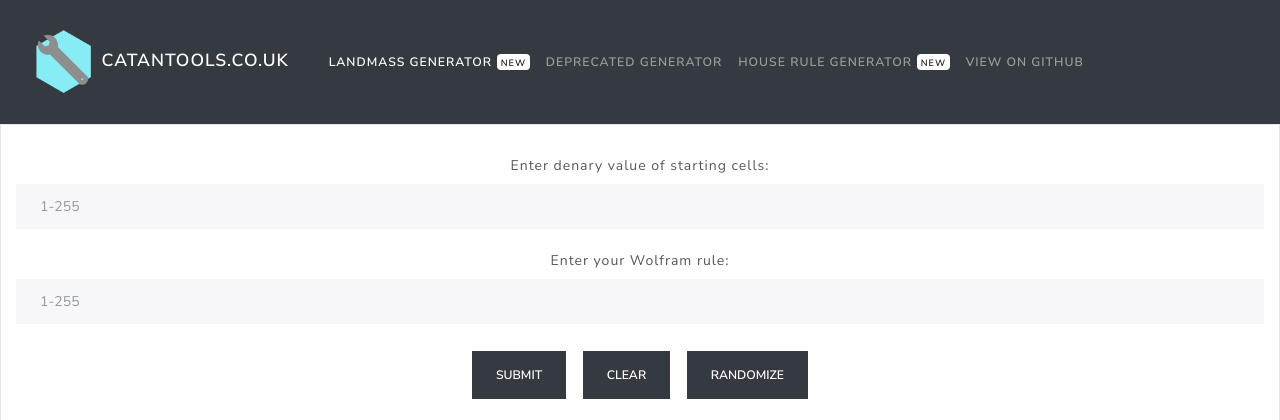
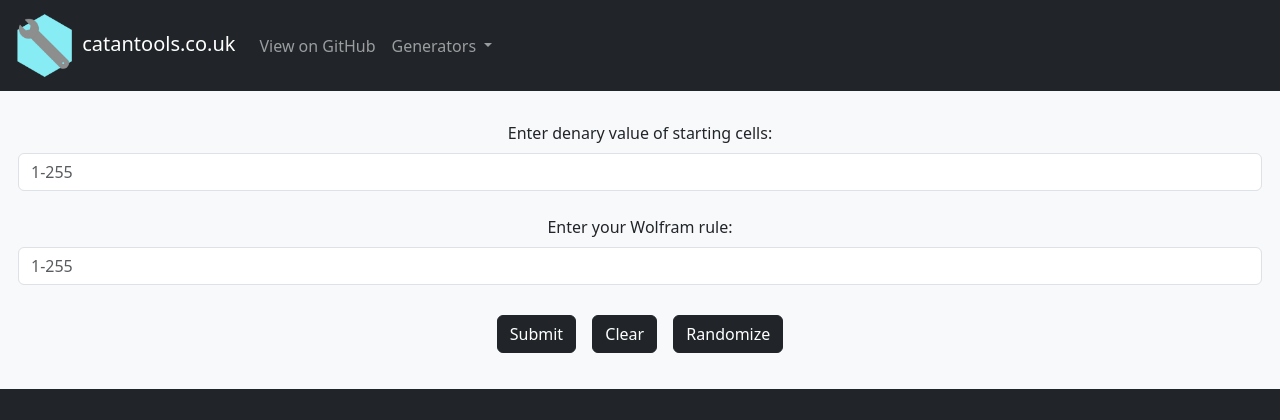
Before and after one commit to ReefLakin/CellularAutomataCatan, a PHP site: page / in a window 1280 px wide. Shown: the top 420 px of the page. Run offline with PHP 8.4, Linux system fonts and the light colour scheme; some libraries are stand-ins or nearby versions.

Commit message:
Project Refactor
Took a long look at the project and thought, "the file structure update is upon us." Now it's a little easier to navigate.

```diff
--- a/index.php
+++ b/index.php
@@ -43,23 +43,31 @@
 </head>
 <body>
 
-<!-- Navigation Menu -->
 <nav class="navbar navbar-expand-lg navbar-dark bg-dark">
     <div class="container-fluid">
-        <a class="navbar-brand" href="#">
+        <a class="navbar-brand" href="index.php">
             <img src="/assets/Catan Tools Logo.png" width="65" height="65" class="d-inline-block align-center" alt="">
             catantools.co.uk
         </a>
-        <button class="navbar-toggler" type="button" data-bs-toggle="collapse" data-bs-target="#navbarNavAltMarkup" aria-controls="navbarNavAltMarkup" aria-expanded="false" aria-label="Toggle navigation">
+        <button class="navbar-toggler" type="button" data-bs-toggle="collapse" data-bs-target="#navbarNavDropdown" aria-controls="navbarNavDropdown" aria-expanded="false" aria-label="Toggle navigation">
             <span class="navbar-toggler-icon"></span>
         </button>
-        <div class="collapse navbar-collapse" id="navbarNavAltMarkup">
-            <div class="navbar-nav">
-                <a class="nav-link active" aria-current="page" href="#">Landmass Generator<span class="badge badge-secondary" style="margin-left: 5px">New</span></a>
-                <a class="nav-link" href="deprecated.php">Deprecated Generator</a>
-                <a class="nav-link" href="house.php">House Rule Generator<span class="badge badge-secondary" style="margin-left: 5px">New</span></a>
-                <a class="nav-link" href="https://github.com/ReefLakin/CellularAutomataCatan">View On GitHub</a>
-            </div>
+        <div class="collapse navbar-collapse" id="navbarNavDropdown">
+            <ul class="navbar-nav">
+                <li class="nav-item">
+                    <a class="nav-link" href="https://github.com/ReefLakin/CellularAutomataCatan">View on GitHub</a>
+                </li>
+                <li class="nav-item dropdown">
+                    <a class="nav-link dropdown-toggle" href="#" id="navbarDropdownMenuLink" role="button" data-bs-toggle="dropdown" aria-expanded="false">
+                        Generators
+                    </a>
+                    <ul class="dropdown-menu" aria-labelledby="navbarDropdownMenuLink">
+                        <li><a class="dropdown-item" href="index.php">Landmass Generator<span class="badge badge-info" style="margin-left: 5px">New</span></a></li>
+                        <li><a class="dropdown-item" href="./pages/deprecated.php">Deprecated Landmass Generator</a></li>
+                        <li><a class="dropdown-item" href="./pages/house.php">House Rules Generator<span class="badge badge-info" style="margin-left: 5px">New</span></a></li>
+                    </ul>
+                </li>
+            </ul>
         </div>
     </div>
 </nav>
--- a/deprecated.php
+++ b/pages/deprecated.php
@@ -9,7 +9,7 @@
     <link href="https://cdn.jsdelivr.net/npm/bootstrap@5.0.0-beta3/dist/css/bootstrap.min.css" rel="stylesheet" integrity="sha384-eOJMYsd53ii+scO/bJGFsiCZc+5NDVN2yr8+0RDqr0Ql0h+rP48ckxlpbzKgwra6" crossorigin="anonymous">
 
 
-    <link rel="stylesheet" href="styles/bootstrap.css">
+    <link rel="stylesheet" href="../styles/lux.css">
 
     <!-- Title -->
     <title>Cellular Automata Catan</title>
@@ -136,7 +136,7 @@
         </button>
         <div class="collapse navbar-collapse" id="navbarNavAltMarkup">
             <div class="navbar-nav">
-                <a class="nav-link" href="index.php">New Generator</a>
+                <a class="nav-link" href="../index.php">New Generator</a>
                 <a class="nav-link active" aria-current="page" href="deprecated.php">Deprecated Generator</a>
                 <a class="nav-link" href="https://github.com/ReefLakin/CellularAutomataCatan">View On GitHub</a>
             </div>
```
Also changed, not shown: pages/components/nav.php (added, +28 -0 lines), pages/house.php (renamed from house.php, +6 -25 lines), README.md, pages/classes/Rule.php (renamed from Rule.php), styles/_hex-style.scss (renamed from _hex-style.scss), styles/_hexi-flexi-grid.scss (renamed from _hexi-flexi-grid.scss), styles/lux.css (renamed from styles/bootstrap.css), styles/style.css (renamed from style.css), styles/style.scss (renamed from style.scss), 2 other files.
